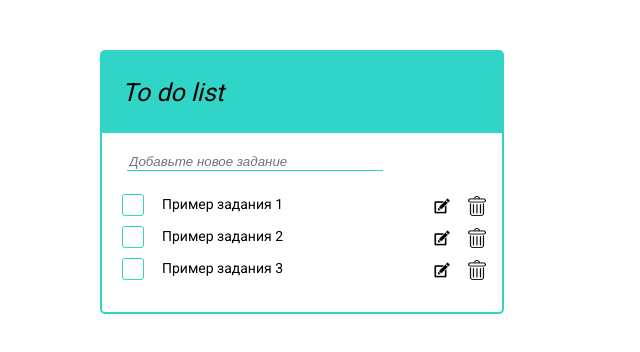
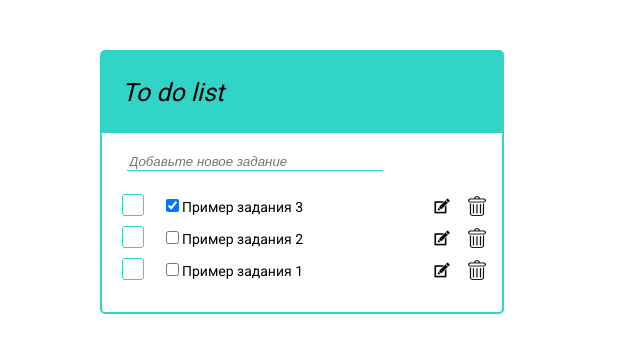
Before and after one commit to marinarodkin/todo, a React (Create React App) app: page / in a window 1280 px wide. Shown: the top 352 px of the page, without its empty margins (0-640 px from the left). Built offline with nearby package versions, Linux system fonts and the light colour scheme.

Commit message:
изменила функции edit / delete

```diff
--- a/src/App.css
+++ b/src/App.css
@@ -67,7 +67,7 @@
 }
 
 .task-check {
-    display: none;
+
 }
 
 .task-label {
--- a/src/App.js
+++ b/src/App.js
@@ -12,7 +12,8 @@ class App extends Component {
             {content: 'Пример задания 2', done: false, index: 2, id: uuidv4()},
             {content: 'Пример задания 3', done: true, index: 3, id: uuidv4()}
         ],
-        text: ''
+        text: '',
+        currentIndex: 3
     };
 
     onChange = ({target: {value}}) => {
@@ -21,46 +22,37 @@ class App extends Component {
         })
     }
 
-
     onClick = ({target: {id}}) => {
-
-        const clickedTask = this.state.tasks[id];
-        const updatedTask = {content: clickedTask.content, done: !clickedTask.done, index: clickedTask.index};
-        const updatedTasks = this.state.tasks;
-        const taskNumber = updatedTasks.indexOf(clickedTask);
-        updatedTasks.splice(taskNumber, 1, updatedTask);
-        this.setState({tasks: updatedTasks})
+        const tasksCopy = [...this.state.tasks];
+        const clickedTask = tasksCopy.find((item => item.index == id))
+        const updatedTask = {content: clickedTask.content, done: !clickedTask.done, index: clickedTask.index, id: clickedTask.id};
+        this.setState(prevState => ({tasks: [...prevState.tasks.filter(item => item.index != id),updatedTask ]}) )
     }
 
     onSubmitForm = (e) => {
         e.preventDefault();
-        const firstTask = this.state.tasks[0];
-        const index = firstTask ? firstTask.index + 1 : 1;
-        const newTask = {content: this.state.text, done: false, index: index};
+        const index = this.state.currentIndex;
+        const newTask = {content: this.state.text, done: false, index: index + 1, id: uuidv4()};
         this.setState(prevState => ({
             tasks: [...prevState.tasks, newTask],
-            text: ''
+            text: '',
+            currentIndex: prevState.currentIndex + 1
         }));
     }
 
     deleteTask = (e) => {
         e.preventDefault();
-        const target = e.target;
-        const id = target.id.slice(1) * 1;
-        this.setState(prevState => ({ tasks: prevState.tasks.filter(item => item.index !== id) }))
+        const id = e.target.parentNode.parentNode.id;
+        this.setState(prevState => ({ tasks: prevState.tasks.filter(item => item.index != id) }))
     }
 
     editTask = (e) => {
         e.preventDefault();
-        const target = e.target;
-        const id = target.id.slice(1) * 1;
-        const tasks = this.state.tasks;
-        const clickedTask = tasks.find(item => item.index === id);
+        const id = e.target.parentNode.parentNode.id;
+        const tasksCopy = [...this.state.tasks];
+        const clickedTask = tasksCopy.find(item => item.index == id);
         const updatedContent = clickedTask.content;
-        const toupdateTasks = this.state.tasks;
-        const updatedTasks = toupdateTasks.filter(item => item.index !== id);
-        this.setState({tasks: updatedTasks, text: updatedContent})
-
+        this.setState(prevState => ({ tasks: prevState.tasks.filter(item => item.index != id), text: updatedContent }))
     }
 
     render() {
--- a/src/components/TodoList.js
+++ b/src/components/TodoList.js
@@ -4,14 +4,17 @@ import uuidv4 from 'uuid/v4';
 
 class TodoList extends Component {
   render() {
-    const tasks = this.props.tasks;
-    tasks.concat().sort((a,b) => a.index - b.index)
-    console.log( "tasks", tasks)
+    const tasksCopy  = [...this.props.tasks];
+    tasksCopy.sort((a,b) => {
+        if (b.index > a.index) return 1;
+        if (a.index > b.index) return -1;
+    })
+    console.log( "tasksCopy", tasksCopy)
     return (
       <div className="tasks">
         <form>
-        {tasks.map((item, index) =>
-            (<div className="task" key = {item.id}>
+        {tasksCopy.map((item, index) =>
+            (<div className="task" key = {item.id} id = {item.index}>
                <label className = "task-label" htmlFor = {index}>
                 <input className = "task-check" type = 'checkbox' id = {item.index}  checked = {item.done} onChange = {this.props.onClick}/>
                 {item.content}
```
